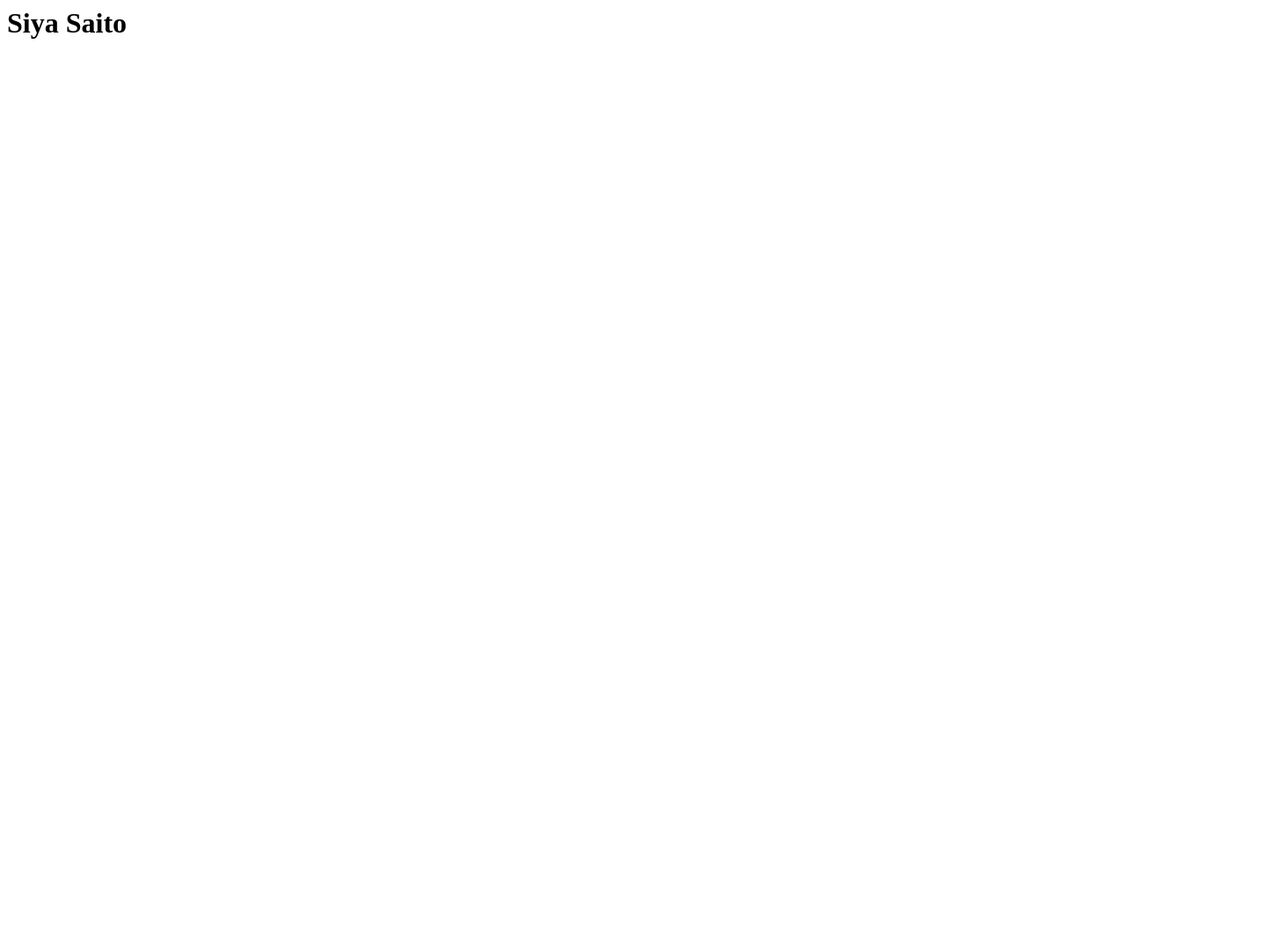
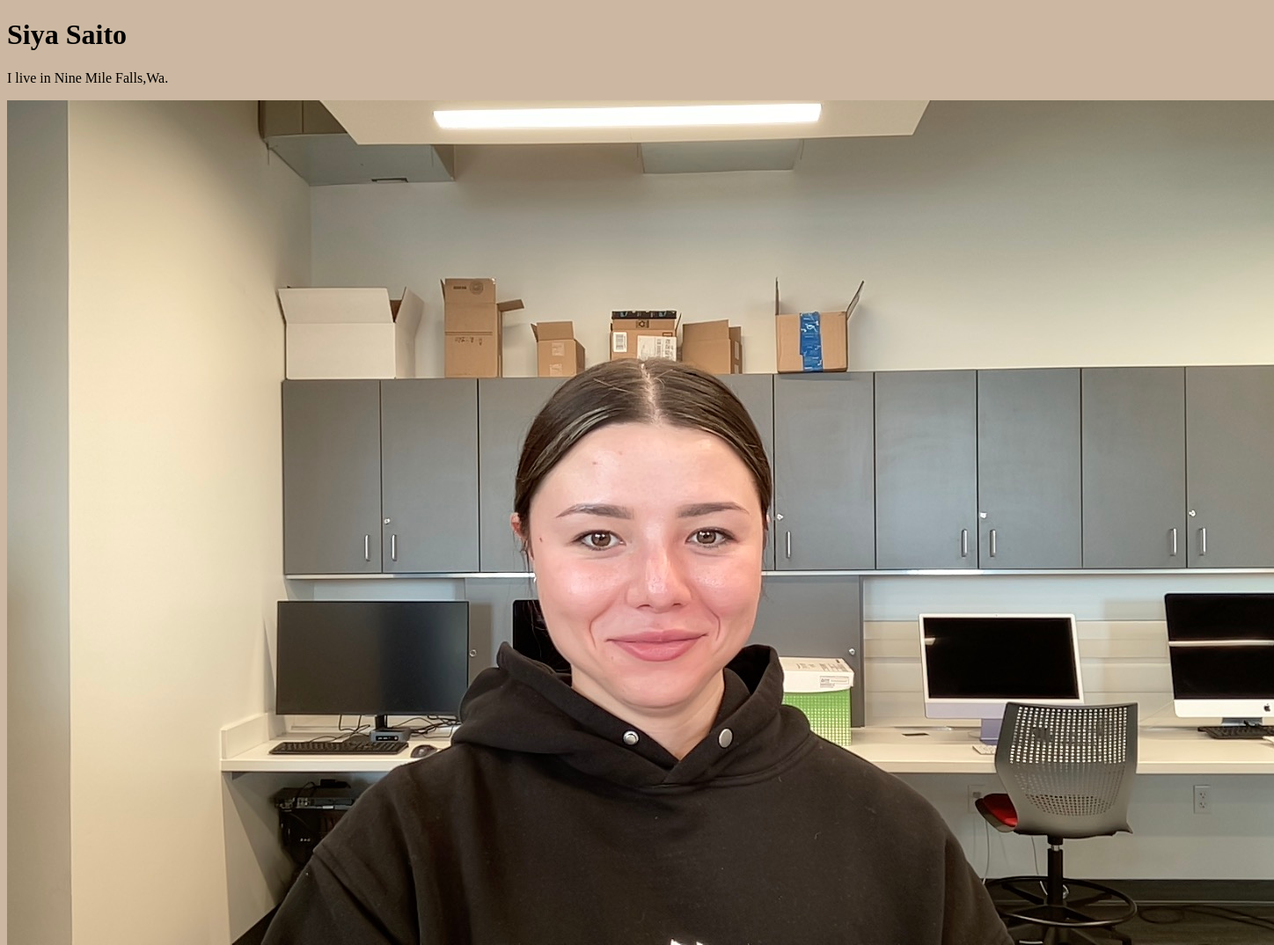
Before and after one commit to sgiesasaito/sgiesasaito.github.io, a plain HTML site: page index.html in a window 1280 px wide. Shown: the whole page at 88% size, 1448 px wide, since content can reach past the window. Before the commit the page ends 800 px from the top, so only its background shows below. Drawn offline with Linux system fonts and the light colour scheme.

Commit message:
started stylesheet

```diff
--- a/index.html
+++ b/index.html
@@ -1,12 +1,20 @@
-<html>
+<!DOCTYPE html>
+<html lang="en">
+<head>
+  <meta charset="UTF-8">
+  <meta name="viewport" content="width=device-width, initial-scale=1.0">
+  <title>Document</title>
 
-<head>
+<link rel="stylesheet" href="styles.css">
+
 </head>
+<body>
 
-<body>
-  <h1>
-    Siya Saito
-  </h1>
+  <h1> Siya Saito </h1>
+
+<p>I live in Nine Mile Falls,Wa.</p>
+
+<img src="me.jpg" alt="Siya">
+
 </body>
-
 </html>
--- /dev/null
+++ b/styles.css
@@ -0,0 +1,3 @@
+body {
+    background: #ccb8a2;
+}
```
Also changed, not shown: me.jpg (renamed from Photo on 9-21-23 at 10.14 AM.jpg).
